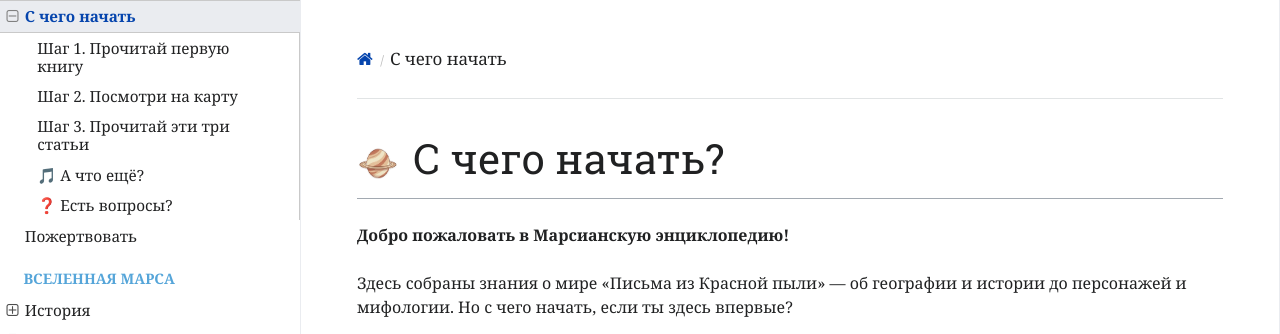
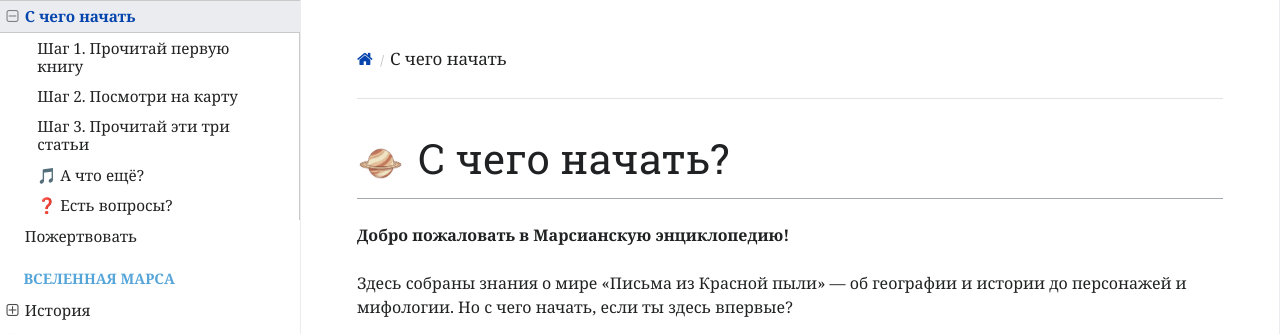
Before and after one commit to ivanhohlov14-bit/mars-encyclopedia, an MkDocs documentation site: the page built from docs/start-here.md, in a window 1280 px wide. Shown: the top 334 px of the page. Built offline with MkDocs 1.6.1, drawn with Linux system fonts in a browser that asks for light colours; nearby versions of some CDN libraries.

Commit message:
Update start-here.md

```diff
--- a/docs/start-here.md
+++ b/docs/start-here.md
@@ -1,4 +1,4 @@
-# <img src="https://raw.githubusercontent.com/ivanhohlov14-bit/mars-encyclopedia/main/docs/assets/images/stickers/sticker-ancient-saturn.png" style="width: 40px; height: 32px; display: inline; vertical-align: middle; margin-right: 6px;"> С чего начать?
+# <img src="https://raw.githubusercontent.com/ivanhohlov14-bit/mars-encyclopedia/main/docs/assets/images/stickers/sticker-ancient-saturn.png" style="width: 45px; height: 32px; display: inline; vertical-align: middle; margin-right: 6px;"> С чего начать?
 
 **Добро пожаловать в Марсианскую энциклопедию!**
 
```
